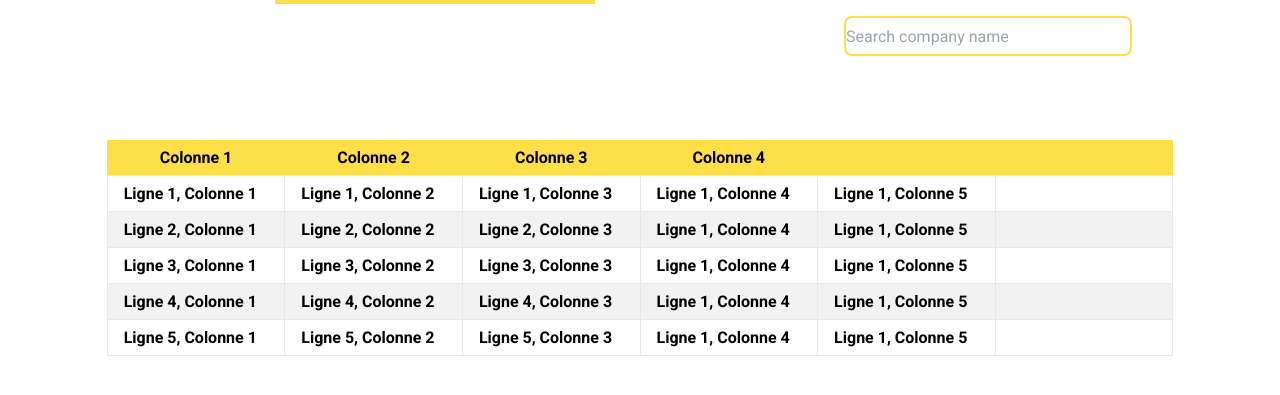
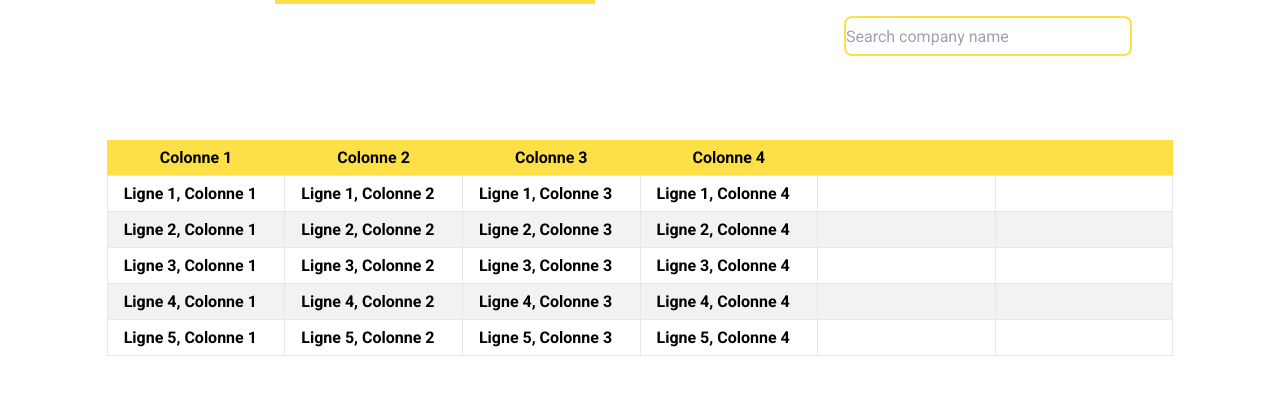
Before and after one commit to Julien-Baiwir/Cogip, a PHP site: page /Cogip/views/invoices/index.php in a window 1280 px wide. Shown: the part 224-619 px from the top of the page. Run offline with PHP 8.4, Linux system fonts and the light colour scheme; some libraries are stand-ins or nearby versions.

Commit message:
Suite frontend

```diff
--- a/views/includes/footer.php
+++ b/views/includes/footer.php
@@ -55,7 +55,7 @@
         <section class="footer__bottom  text-xs lg:flex lg:items-center lg:justify-between lg:mt-16 lg:items-end">
             <div class="navbar flex flex-wrap justify-center lg:justify-around lg:ml-16">
             <a class="m-2 lg:text-xl hover:font-bold" href="views/home.php">HOME</p>
-            <a class="m-2 lg:text-xl hover:font-bold" href="views/invoices/index.php">INVOICES</p>
+            <a class="m-2 lg:text-xl hover:font-bold" href="/invoices/index.html"id="invoices-link">INVOICES</p>
             <a class="m-2 lg:text-xl hover:font-bold" href="views/companies/index.php">COMPANIES</p>
             <a class="m-2 lg:text-xl hover:font-bold" href="views/contacts/index.php">CONTACTS</p>
             <a class="m-2 lg:text-xl" >PRIVACY POLICY</p>
--- a/views/invoices/index.php
+++ b/views/invoices/index.php
@@ -42,39 +42,39 @@
                             <td class="border px-4 py-2 font-semibold w-1/6">Ligne 1, Colonne 2</td>
                             <td class="border px-4 py-2 font-semibold w-1/6">Ligne 1, Colonne 3</td>
                             <td class="border px-4 py-2 font-semibold w-1/6">Ligne 1, Colonne 4</td>
-                            <td class="border px-4 py-2 font-semibold w-1/6">Ligne 1, Colonne 5</td>
+                            <td class="border px-4 py-2 font-semibold w-1/6"></td>
                             <td class="border px-4 py-2 font-semibold w-1/6"></td>
                         </tr>
                         <tr>
                             <td class="border px-4 py-2 font-semibold">Ligne 2, Colonne 1</td>
                             <td class="border px-4 py-2 font-semibold">Ligne 2, Colonne 2</td>
                             <td class="border px-4 py-2 font-semibold">Ligne 2, Colonne 3</td>
-                            <td class="border px-4 py-2 font-semibold">Ligne 1, Colonne 4</td>
-                            <td class="border px-4 py-2 font-semibold">Ligne 1, Colonne 5</td>
+                            <td class="border px-4 py-2 font-semibold">Ligne 2, Colonne 4</td>
+                            <td class="border px-4 py-2 font-semibold"></td>
                             <td class="border px-4 py-2 font-semibold w-1/6"></td>
                         </tr>
                         <tr>
                             <td class="border px-4 py-2 font-semibold">Ligne 3, Colonne 1</td>
                             <td class="border px-4 py-2 font-semibold">Ligne 3, Colonne 2</td>
                             <td class="border px-4 py-2 font-semibold">Ligne 3, Colonne 3</td>
-                            <td class="border px-4 py-2 font-semibold">Ligne 1, Colonne 4</td>
-                            <td class="border px-4 py-2 font-semibold">Ligne 1, Colonne 5</td>
+                            <td class="border px-4 py-2 font-semibold">Ligne 3, Colonne 4</td>
+                            <td class="border px-4 py-2 font-semibold"></td>
                             <td class="border px-4 py-2 font-semibold w-1/6"></td>
                         </tr>
                         <tr>
                             <td class="border px-4 py-2 font-semibold">Ligne 4, Colonne 1</td>
                             <td class="border px-4 py-2 font-semibold">Ligne 4, Colonne 2</td>
                             <td class="border px-4 py-2 font-semibold">Ligne 4, Colonne 3</td>
-                            <td class="border px-4 py-2 font-semibold">Ligne 1, Colonne 4</td>
-                            <td class="border px-4 py-2 font-semibold">Ligne 1, Colonne 5</td>
+                            <td class="border px-4 py-2 font-semibold">Ligne 4, Colonne 4</td>
+                            <td class="border px-4 py-2 font-semibold"></td>
                             <td class="border px-4 py-2 font-semibold w-1/6"></td>
                         </tr>
                         <tr>
                             <td class="border px-4 py-2 font-semibold">Ligne 5, Colonne 1</td>
                             <td class="border px-4 py-2 font-semibold">Ligne 5, Colonne 2</td>
                             <td class="border px-4 py-2 font-semibold">Ligne 5, Colonne 3</td>
-                            <td class="border px-4 py-2 font-semibold">Ligne 1, Colonne 4</td>
-                            <td class="border px-4 py-2 font-semibold">Ligne 1, Colonne 5</td>
+                            <td class="border px-4 py-2 font-semibold">Ligne 5, Colonne 4</td>
+                            <td class="border px-4 py-2 font-semibold"></td>
                             <td class="border px-4 py-2 font-semibold w-1/6"></td>
                         </tr>
                         <!-- Répétez cette structure pour les autres lignes -->
```
Also changed, not shown: views/contacts/index.php (+8 -8 lines), views/home.php (+10 -9 lines), views/homeController.php (added, +11 -0 lines), assets/images/noe.jpg (added), 1 other file.
